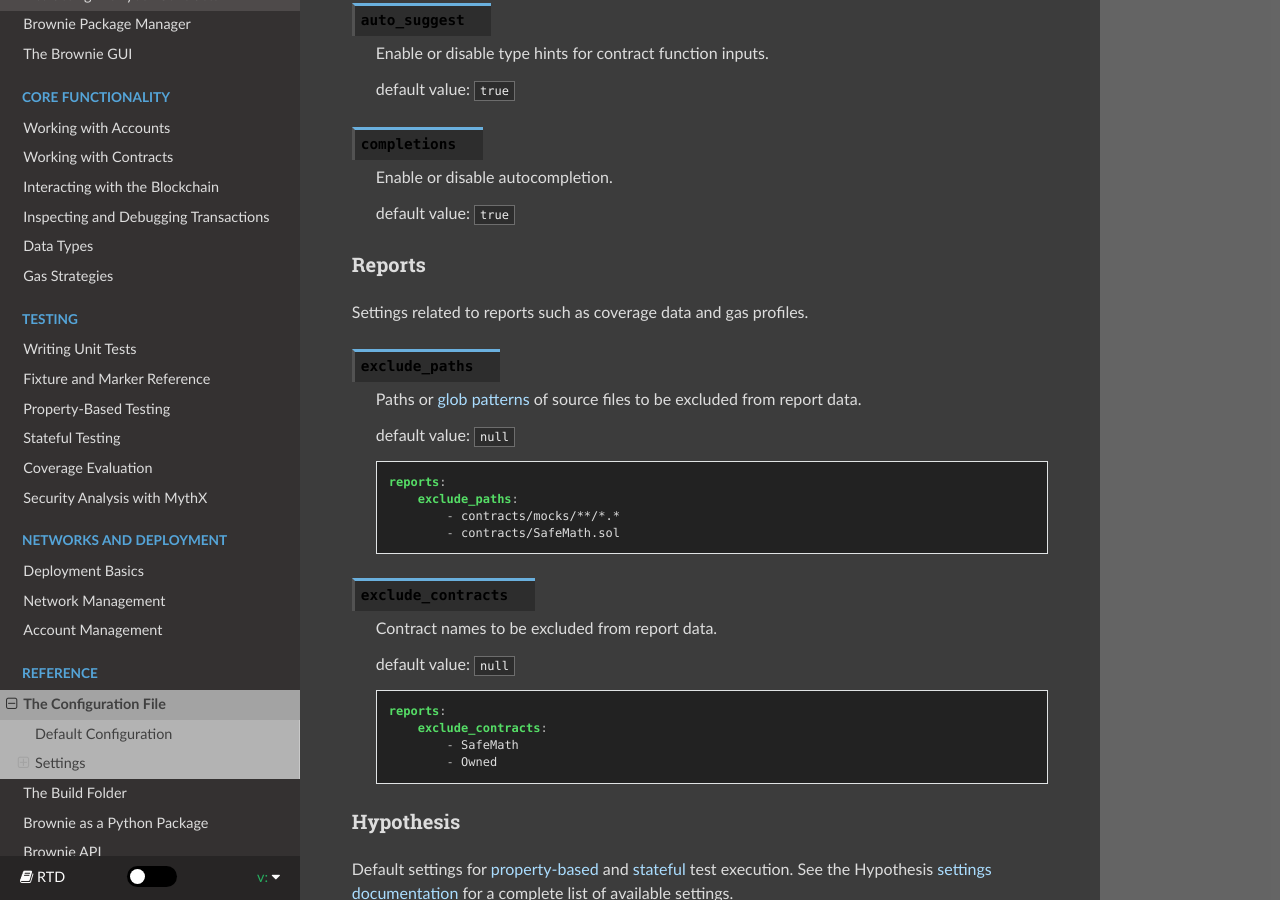
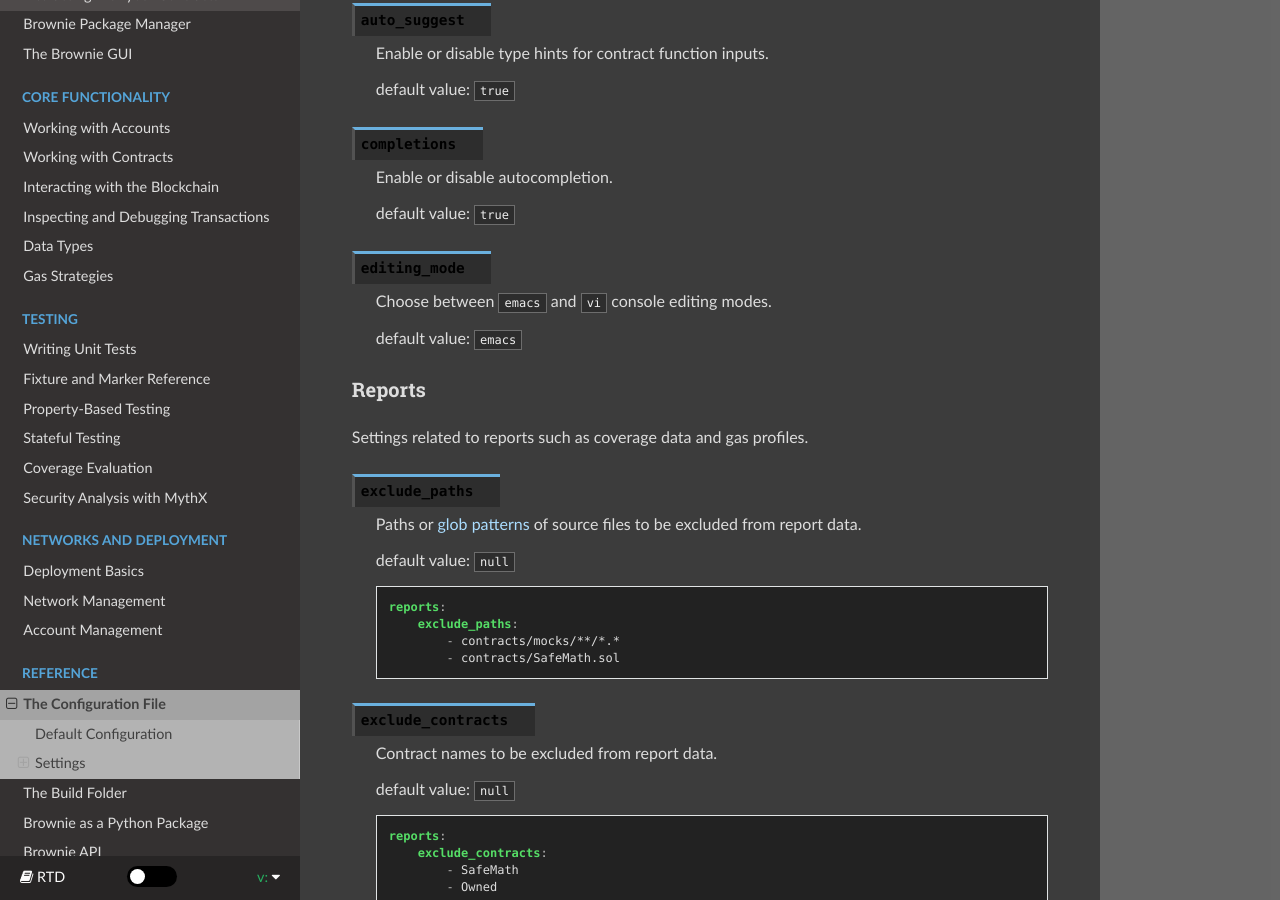
Before and after one commit to eth-brownie/brownie, a Sphinx documentation site: the page built from docs/config.rst, in a window 1280 px wide and 900 px high, scrolled down 4653 px. Built offline with Sphinx 7.4.7 and the Read the Docs theme 2.0.0, drawn with Linux system fonts in a browser that asks for light colours.

Commit message:
docs: add editing_mode to console options

```diff
--- a/docs/config.rst
+++ b/docs/config.rst
@@ -228,6 +228,12 @@ Console
 
     default value: ``true``
 
+.. py:attribute:: editing_mode
+
+    Choose between ``emacs`` and ``vi`` console editing modes.
+
+    default value: ``emacs``
+
 .. _config-reports:
 
 Reports
```
